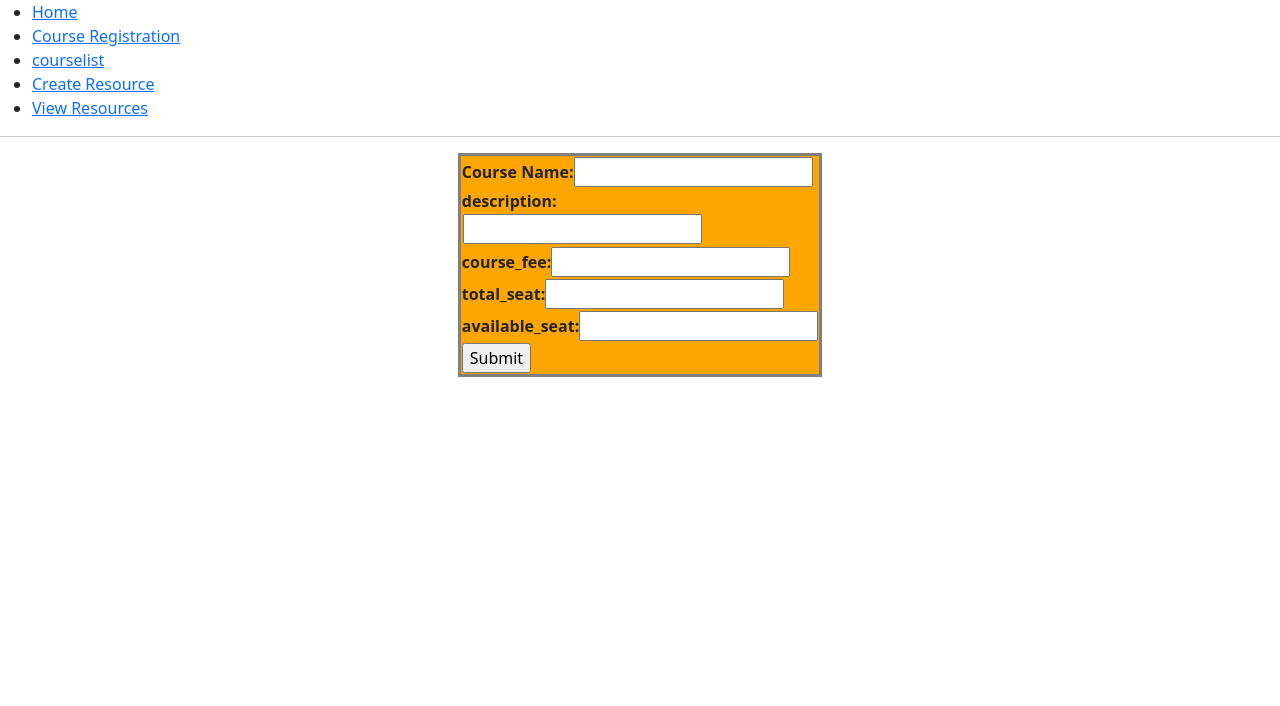
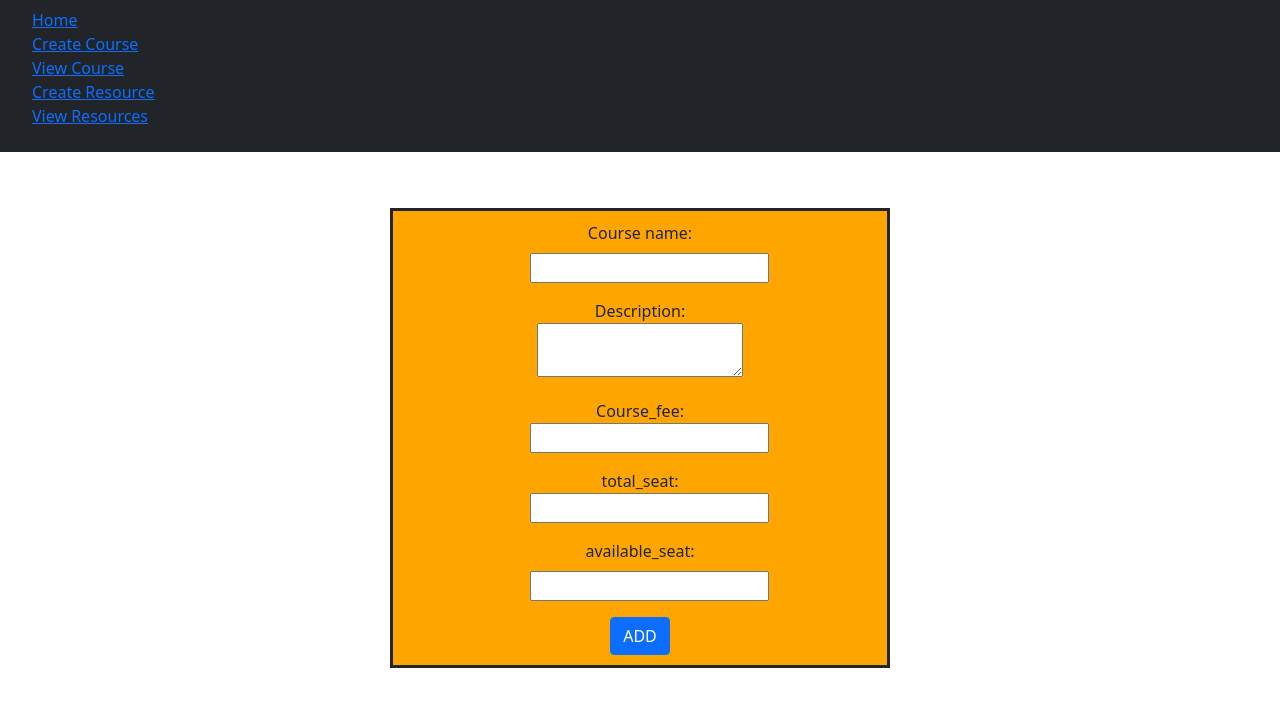
Before and after one commit to Faithinfotech-Training/Experion-Node-Team6, a React (Create React App) app in the folder front-end/: page /course in a window 1280 px wide. Shown: the top 706 px of the page. Built offline with nearby package versions, Linux system fonts and the light colour scheme.

Commit message:
course commit

```diff
--- a/front-end/src/App.js
+++ b/front-end/src/App.js
@@ -2,6 +2,7 @@
 import {BrowserRouter as Router,Routes, Route, Link} from "react-router-dom"
 import CourseApp from "./Course/Course";
 import React from "react";
+
 import CourseDetails from "./Course/courseDetails";
 import CourseEdit from "./Course/courseEdit";
 import CourseList from "./Course/courseList";
@@ -10,6 +11,7 @@ import CreateResource from "./Resources/CreateResource";
 
 import './App.css';
 import ViewResources from "./Resources/ViewResources";
+
 const styling={
   marginTop:"0%",
   display:"inline",
@@ -29,7 +31,7 @@ function App() {
     <Router>
       <div style={styling}>
       <header>
-        <nav>
+      <nav class="navbar navbar-dark bg-dark">
 
           <ul>
             <div id="col">
@@ -37,11 +39,11 @@ function App() {
               <Link to="/">Home</Link>
             </li>
             <li>
-              <Link to="/course">Course Registration</Link>
+              <Link to="/course">Create Course</Link>
             </li>
 
             <li>
-              <Link to="/courselist">courselist</Link>
+              <Link to="/courselist">View Course</Link>
             </li>
             <li>
               <Link to="/resource/create">Create Resource</Link>
--- a/front-end/src/Course/Course.js
+++ b/front-end/src/Course/Course.js
@@ -9,11 +9,13 @@ return (<>
 function MyForm() {
     const mystyle={
         maxWidth: "500px",
-        margin: "auto",
         background: "white",
         padding: "10px",
         borderStyle:"solid",
         backgroundColor:"orange",
+        margin:"auto",
+        textAlign:"center",
+        marginTop:"5%"
 
     }
     //initialize useState with emtpy {} and it will return 2 values,
@@ -42,80 +44,75 @@ function MyForm() {
 
         }
         return (
-            <div >
-            <form onSubmit={handleSubmit}>
-            <table style={mystyle}>
-            <tr>
-            <th>
+            <div  className="d-flex justify-content-center" style={mystyle} >
+            <form className="row col-md-6 g-3 needs-validation" onSubmit={handleSubmit}>
 
 
-                <label>Course Name:
+
+            <div className="col-md-12">
+                 < label  for="validationCustom01" className="form-label">Course name:</label><br/>
                      <input type="text" name="course_name"
                         value={inputs.course_name || ""}
                         onChange={handleChange}
                         required
                     />
-                </label>
-                </th>
-                </tr>
 
 
-            <tr>
-            <th>
-            <label>description:
-            <th>
-                     <input type="text" name="description"
+            </div>
+            <div>
+
+                <label>Description:</label><br/>
+
+                     <textarea name="description"
                         value={inputs.description || ""}
                         onChange={handleChange}
                         required
                     />
-                    </th>
-                </label>
-                </th>
-                </tr>
-                 <tr>
-                 <th>
-                          <label>course_fee:
-                        <input type="number" name="course_fee"
+
+
+
+            </div>
+
+
+            <div>
+                <label>Course_fee:</label><br/>
+
+                        <input type="text" name="course_fee"
                         value={inputs.course_fee || ""}
                         onChange={handleChange}
                         required
+
                         />
-                </label>
-                </th>
-                 </tr>
-                 <tr>
-                     <th>
-                            <label>total_seat:
-                                <input type="text" name="total_seat"
+            </div>
+            <div>
+                <label>total_seat:</label><br/>
+                    <input type="number" name="total_seat"
                         value={inputs.total_seat || ""}
                         onChange={handleChange}
                         required
+
                     />
-                            </label>
 
 
-                     </th>
-                </tr>
-                <tr>
-                     <th>
-                            <label>available_seat:
-                                <input type="text" name="available_seat"
+            </div>
+            <div>
+
+
+                <label for="validationCustom01" className="form-label">available_seat:</label><br/>
+                  <input type="number" name="available_seat"
                         value={inputs.available_seat || ""}
                         onChange={handleChange}
-                                required
+                        min="0" max="total_seat.value"
+
                     />
-                            </label>
 
 
-                     </th>
-                </tr>
-                 <tr>
-                 <th>
-                <input type="submit" />
-                </th>
-                 </tr>
-                </table>
+            </div>
+
+            <div>
+            <button className="btn btn-primary" type="submit">ADD</button>
+            </div>
+
 
             </form>
             </div>
--- a/front-end/src/Course/Home.js
+++ b/front-end/src/Course/Home.js
@@ -2,7 +2,10 @@ export default Home()
 {
     return(
         <>
+        <hr/>
         <h1> Welcome to Home</h1>
+        <p>Lorem ipsum dolor sit amet, consectetur adipiscing elit, sed do eiusmod tempor incididunt ut labore et dolore magna aliqua. Semper auctor neque vitae tempus quam. Tincidunt tortor aliquam nulla facilisi cras fermentum. Pretium quam vulputate dignissim suspendisse in est ante in nibh. Ut diam quam nulla porttitor. Nunc pulvinar sapien et ligula ullamcorper malesuada proin libero. Eget felis eget nunc lobortis mattis. Tellus pellentesque eu tincidunt tortor aliquam nulla facilisi. Amet cursus sit amet dictum sit amet justo donec. Malesuada pellentesque elit eget gravida cum sociis natoque. Ut tristique et egestas quis ipsum suspendisse ultrices gravida dictum.</p>
+
         </>
     );
 }
--- a/front-end/src/Course/courseDetails.js
+++ b/front-end/src/Course/courseDetails.js
@@ -17,7 +17,8 @@ function CourseDetails(){
         width:"50%",
         height:"auto",
         display:"center",
-        margin:"auto"
+        margin:"auto" ,
+        marginTop:"5%"
     }
     const st1={
 
@@ -29,7 +30,9 @@ function CourseDetails(){
         textDecoration: "none",
         display: "inline-block",
         fontSize: "10px",
-        margin:"auto"
+        margin:"auto",
+
+
 
     }
 //initialize the use case to empty
@@ -56,12 +59,15 @@ useEffect(()=> {
         <h2>Available Seats : {course.available_seat}</h2>
         <a href="/courselist">Back to Course List</a>
         <br/><br/>
-        <button type="button"
+        <button type="button" className="btn btn-primary"
                 onClick={()=>navigate(`/courseedit/${course.id}`)} style={st1}>Edit Course</button>
         <br/><br/>
-        <button type="button"
+        <button type="button" className="btn btn-primary"
                 onClick={()=>DeleteCourse(course.id)} style={st1}>Delete</button>
         </div>
+
+
+
         </>);
 }
 function DeleteCourse(id){
--- a/front-end/src/Course/courseEdit.js
+++ b/front-end/src/Course/courseEdit.js
@@ -1,24 +1,28 @@
 import { useState, useEffect } from "react";
 import axios from 'axios';
 import {useParams} from "react-router-dom";
-
+import './edit.css'
 function CourseEdit(){
 const {id}=useParams();
 return (<>
-<h1>Course Edit</h1>
+<h1 style={{textAlign:"center",margin:"2%"}}> Course Edit</h1>
 <MyForm id={id}/>
 </>);
 }
 
 function MyForm(props) {
-   /* const mystyle={
+    const mystyle={
         maxWidth: "500px",
         margin: "auto",
         background: "white",
         padding: "10px",
         borderStyle:"solid",
+
+        textAlign:"center",
+        marginTop:"3%",
+
         backgroundColor:"orange",
-    }*/
+    }
     //initialize useState with emtpy {} and it will return 2 values,
     //The current state, and a function that updates the state.
     const [inputs, setInputs] = useState({});
@@ -57,43 +61,38 @@ function MyForm(props) {
 
         }
         return (
-            <div  className="d-flex justify-content-center" >
+            <div  className="d-flex justify-content-center" style={mystyle} >
             <form className="row col-md-6 g-3 needs-validation" onSubmit={handleSubmit}>
-            <table >
-            <tr>
-            <th>
 
 
 
-            <label>Course name:
+            <div className="col-md-12">
+                 < label  for="validationCustom01" className="form-label">Course name:</label><br/>
                      <input type="text" name="course_name"
                         value={inputs.course_name || ""}
                         onChange={handleChange}
                         required
                     />
-                </label>
-                </th>
-                </tr>
 
 
-            <tr>
-            <th>
-            <label>Description:
-            <th>
+            </div>
+            <div>
+
+                <label>Description:</label><br/>
+
                      <textarea name="description"
                         value={inputs.description || ""}
                         onChange={handleChange}
                         required
                     />
-                    </th>
-                </label>
-                </th>
-                </tr>
 
 
-             <tr>
-             <th>
-                <label>Course_fee:
+
+            </div>
+
+
+            <div>
+                <label>Course_fee:</label><br/>
 
                         <input type="text" name="course_fee"
                         value={inputs.course_fee || ""}
@@ -101,43 +100,36 @@ function MyForm(props) {
                         required
 
                         />
-
-                </label>
-                 </th>
-
-                 </tr>
-                 <tr>
-                 <th>
-                          <label>total_seat:
-                          <input type="text" name="total_seat"
+            </div>
+            <div>
+                <label>total_seat:</label><br/>
+                    <input type="text" name="total_seat"
                         value={inputs.total_seat || ""}
                         onChange={handleChange}
                         required
 
-                        />
+                    />
 
-                </label>
-                </th>
-                 </tr>
-                 <tr>
-                 <th>
-                  <label for="validationCustom01" className="form-label">available_seat:
+
+            </div>
+            <div>
+
+
+                <label for="validationCustom01" className="form-label">available_seat:</label><br/>
                   <input type="text" name="available_seat"
                         value={inputs.available_seat || ""}
                         onChange={handleChange}
                         required
 
-                        />
-                    </label>
-                    </th>
-                     </tr>
+                    />
 
-                 <tr>
-                 <th>
-                <input type="submit" />
-                </th>
-                 </tr>
-                </table>
+
+            </div>
+
+            <div>
+            <button className="btn btn-primary" type="submit">EDIT</button>
+            </div>
+
 
             </form>
             </div>
--- a/front-end/src/Course/courseList.js
+++ b/front-end/src/Course/courseList.js
@@ -16,7 +16,13 @@ function CourseList()
         borderStyle : "solid",
         backgroundColor:"orange",
         padding:"10px",
-        margin:"5px"
+        margin:"auto",
+        textAlign:"center",
+        width:"20%",
+        marginTop:"5%",
+        listStyleType:"none"
+
+
     }
     //initialize the usestate to empty
     const [courses,setCourses]=useState([]);
@@ -37,7 +43,7 @@ function CourseList()
         <>
         <div>
 
-            <p> Courselist </p>
+            <h1 style={{marginTop:"2%",textAlign:"center"}}> Courselist </h1>
             <div >
             <ul  >
 
--- /dev/null
+++ b/front-end/src/Course/edit.css
@@ -0,0 +1,20 @@
+.form-1 {
+    /* Size & position */
+    width: 300px;
+    margin: 60px auto 30px;
+    padding: 10px;
+    position: relative; /* For the submit button positioning */
+
+    /* Styles */
+    box-shadow:
+        0 0 1px rgba(0, 0, 0, 0.3),
+        0 3px 7px rgba(0, 0, 0, 0.3),
+        inset 0 1px rgba(255,255,255,1),
+        inset 0 -3px 2px rgba(0,0,0,0.25);
+    border-radius: 5px;
+    background: linear-gradient(#eeefef, #ffffff 10%);
+}
+
+.form-1 .field {
+    position: relative; /* For the icon positioning */
+}
```
Also changed, not shown: front-end/src/Course/courseAccess.js (+15 -8 lines). Lines whose indentation alone changed are shown as unchanged.
